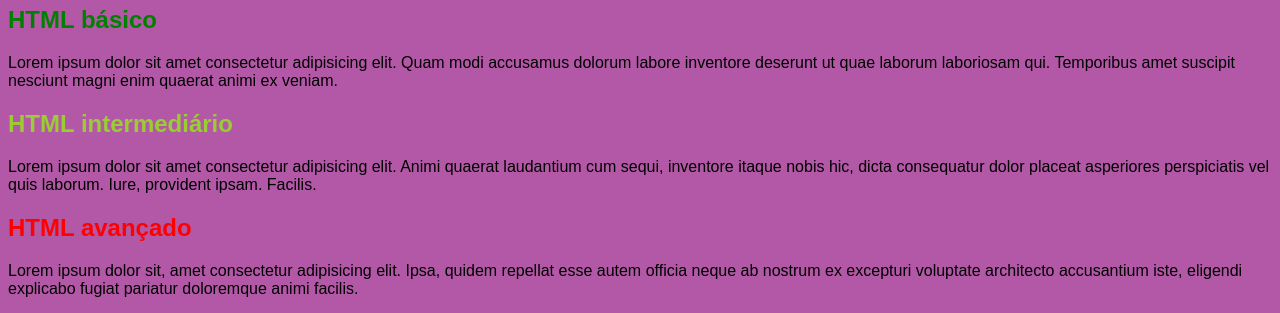
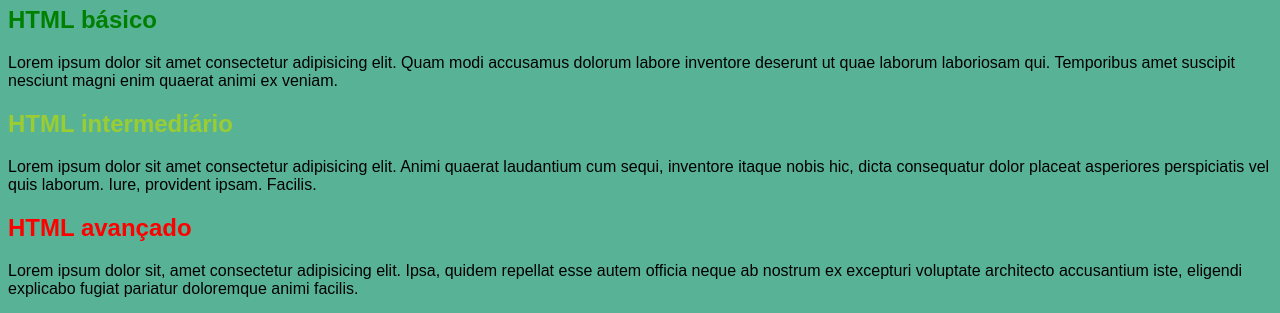
Before and after one commit to Bosssx/Html-CSS, a plain HTML site: page Exercicios/ex019/seletor01.html in a window 1280 px wide. Shown: the part 132-445 px from the top of the page. Drawn offline with Linux system fonts and the light colour scheme.

Commit message:
atualizei de novo

```diff
--- a/Exercicios/ex019/style.css
+++ b/Exercicios/ex019/style.css
@@ -1,7 +1,7 @@
 @charset "UTF-8";
 
 body{
-    background-color: rgb(179, 88, 166);
+    background-color: rgb(88, 179, 150);
     font-family: Arial, Helvetica, sans-serif;
 }
 
```
